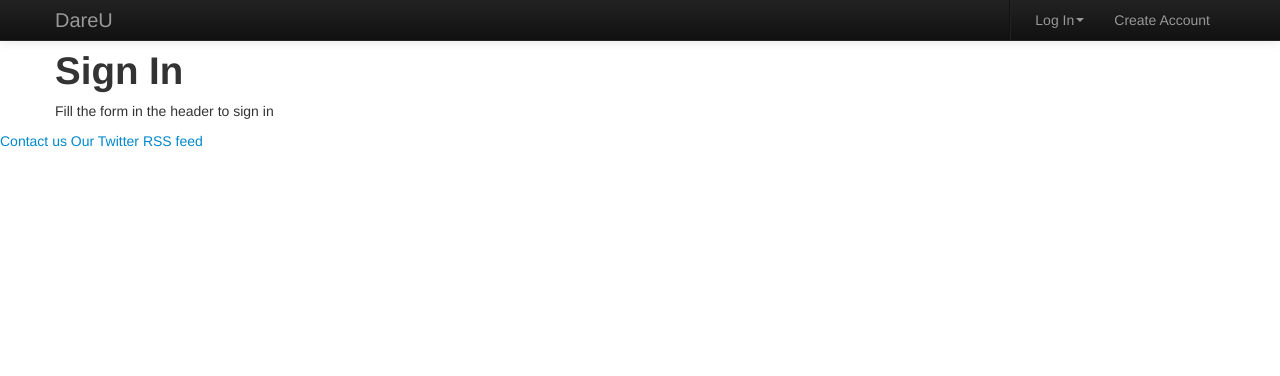
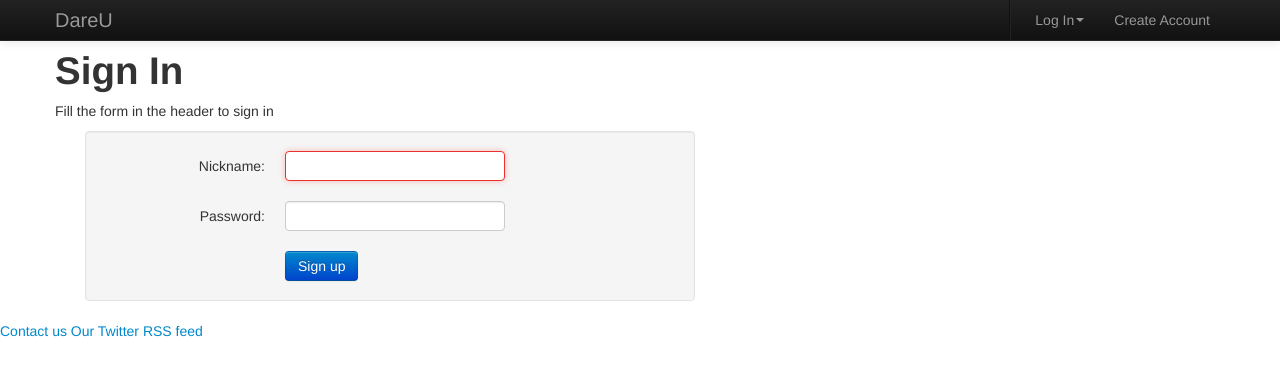
Before and after one commit to Zaurak/DareU, a PHP site: page /members/signin in a window 1280 px wide. Shown: the top 376 px of the page. Run offline with PHP 8.4, Linux system fonts and the light colour scheme; data that the repository does not hold is empty.

Commit message:
Ajout d'un formulaire signin sur la page correspondante Ajout du javascript pour reset les formulaires Création d'un fichier pour les script js

```diff
--- a/views/header.phtml
+++ b/views/header.phtml
@@ -5,6 +5,7 @@
 	<title>DareU</title>
 
 	<link href="../../bootstrap/css/bootstrap.css" rel="stylesheet">
+	<script src="../../script/script.js"></script>
 </head>
 <body>
 	<header>
@@ -44,7 +45,7 @@
 									<input type="text" name="pseudo" id="pseudo" />
 									<label for="password">Password :</label>
 									<input type="password" name="password" id="password" />
-									<button type="submit" class="btn pull-right">Log In</button>
+									<button type="submit" value="submit" onclick="return validateSignInForm()"  class="btn pull-right">Log In</button>
 								</form>
 							</li>
 						</ul>
--- a/views/members/signin.phtml
+++ b/views/members/signin.phtml
@@ -1,4 +1,26 @@
 <section>
 <h1>Sign In</h1>
 <p><?php echo $message; ?></p>
+<form method="post" action="" class="form-horizontal well span6">
+
+			<div class="control-group">
+			    <label class="control-label" for="pseudo">Nickname:</label>
+				<div class="controls">
+					<input type="text" name="pseudo" id="pseudo" size="45" maxlength="30" autofocus required />
+				</div>
+			</div>
+
+			<div class="control-group">
+				<label class="control-label" for="password">Password:</label>
+				<div class="controls">
+					<input type="password" name="password" id="password" size="45" maxlength="30" required />
+				</div>
+			</div>
+
+			<div class="controls">
+			<button type="submit" class="btn btn-primary" onsubmit="return validateSignInForm();">Sign up</button>
+			</div>
+	</form>
+
+
 </section>
--- a/views/members/signup.phtml
+++ b/views/members/signup.phtml
@@ -34,8 +34,8 @@
 				</div>
 			</div>
 			<div class="controls">
-			<button type="submit" class="btn btn-primary">Sign up</button>
-			<button class="btn">Clear</button>
+			<button type="submit" class="btn btn-primary" onsubmit="return validateSignUpForm();">Sign up</button>
+			<button class="btn" onclick="this.form.reset();">Clear</button>
 			</div>
 	</form>
 </section>
--- a/views/profile/edit.phtml
+++ b/views/profile/edit.phtml
@@ -24,7 +24,7 @@
 
 		<div class="controls">
 			<button type="submit" class="btn btn-primary">Send</button>
-			<button class="btn">Clear</button>
+			<button onclick="this.form.reset();" class="btn">Clear</button>
 		</div>
 
 	</form>
```
Also changed, not shown: bootstrap/css/bootstrap.css.
